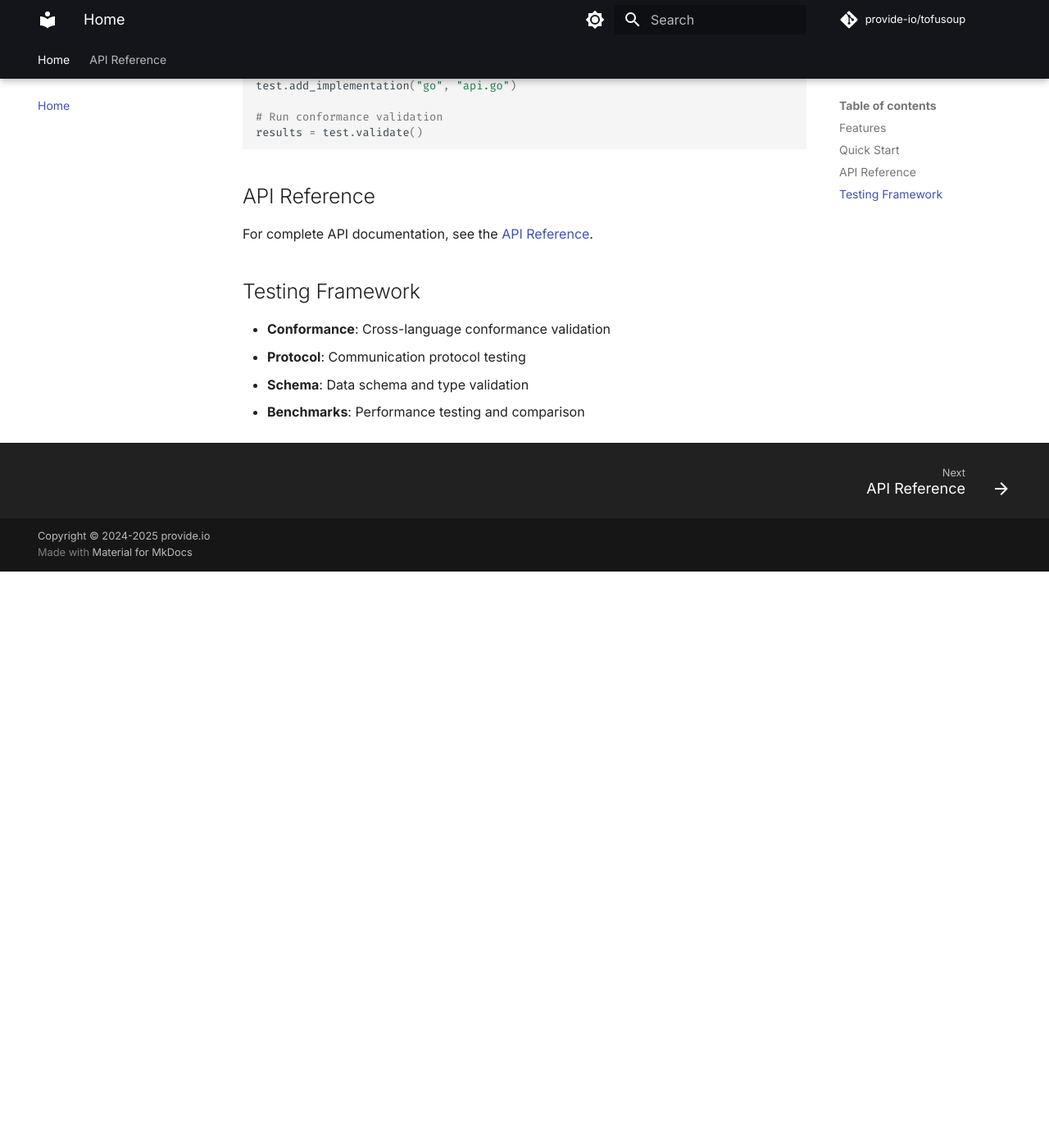
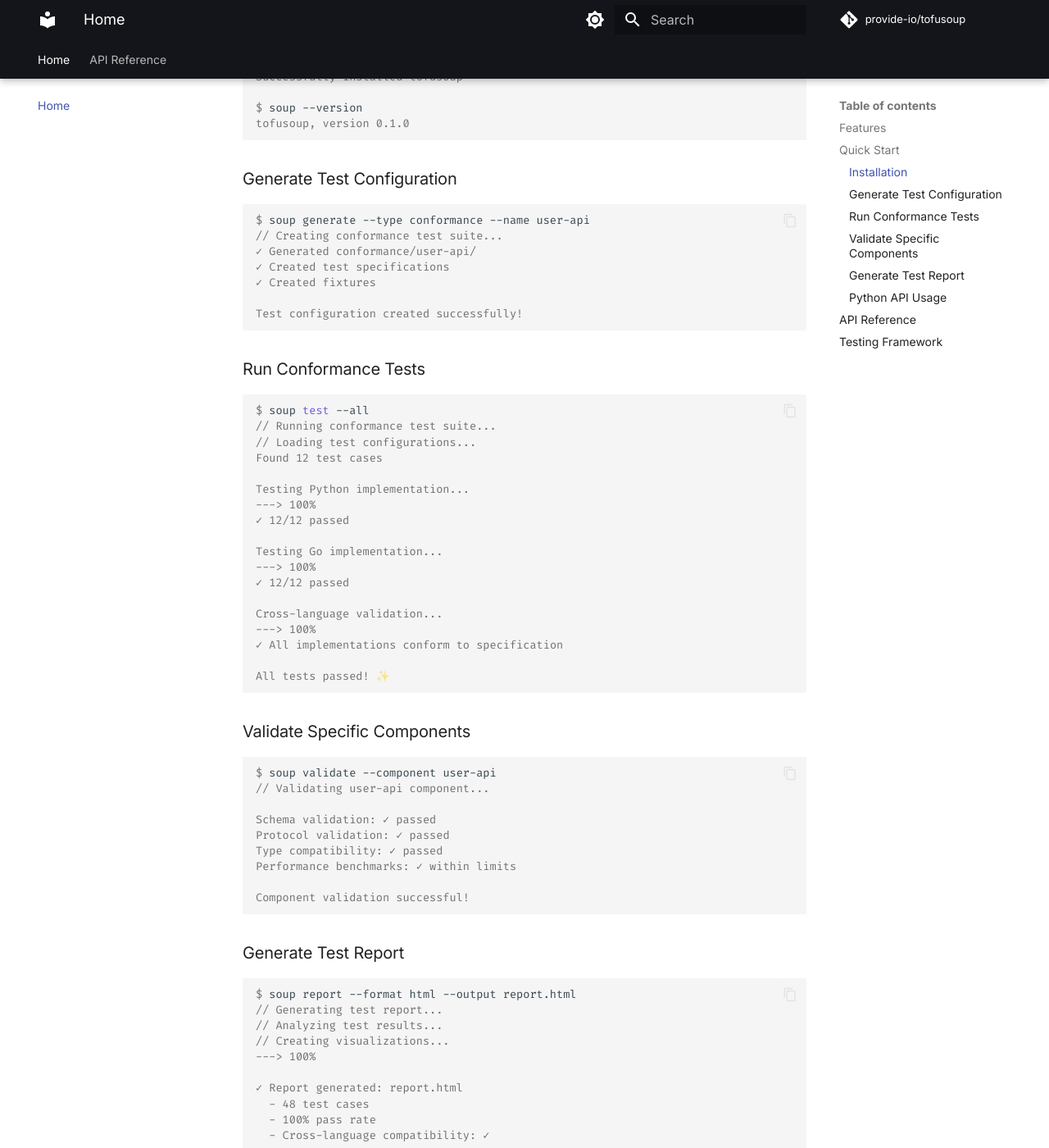
Before and after one commit to livingstaccato/archive-tofusoup, an MkDocs documentation site: the page built from docs/index.md, in a window 1280 px wide and 1400 px high, scrolled down 732 px. Shown: the whole window at 82% size. Built offline with MkDocs 1.6.1 and Material for MkDocs 9.7.7, drawn with Linux system fonts in a browser that asks for light colours; comment, search, counter and statistics services are not loaded; before the commit the page ends 1429 px from its top, so only the background shows below that.

Commit message:
🔼⚙️ [skip ci] auto-commit

````diff
--- a/docs/index.md
+++ b/docs/index.md
@@ -14,6 +14,103 @@ TofuSoup provides:
 - **Performance Benchmarking**: Cross-language performance comparison
 
 ## Quick Start
+
+### Installation
+
+<div class="termy">
+
+```console
+$ pip install tofusoup
+// Installing tofusoup...
+Successfully installed tofusoup
+
+$ soup --version
+tofusoup, version 0.1.0
+```
+
+</div>
+
+### Generate Test Configuration
+
+<div class="termy">
+
+```console
+$ soup generate --type conformance --name user-api
+// Creating conformance test suite...
+✓ Generated conformance/user-api/
+✓ Created test specifications
+✓ Created fixtures
+
+Test configuration created successfully!
+```
+
+</div>
+
+### Run Conformance Tests
+
+<div class="termy">
+
+```console
+$ soup test --all
+// Running conformance test suite...
+// Loading test configurations...
+Found 12 test cases
+
+Testing Python implementation...
+---> 100%
+✓ 12/12 passed
+
+Testing Go implementation...
+---> 100%
+✓ 12/12 passed
+
+Cross-language validation...
+---> 100%
+✓ All implementations conform to specification
+
+All tests passed! ✨
+```
+
+</div>
+
+### Validate Specific Components
+
+<div class="termy">
+
+```console
+$ soup validate --component user-api
+// Validating user-api component...
+
+Schema validation: ✓ passed
+Protocol validation: ✓ passed
+Type compatibility: ✓ passed
+Performance benchmarks: ✓ within limits
+
+Component validation successful!
+```
+
+</div>
+
+### Generate Test Report
+
+<div class="termy">
+
+```console
+$ soup report --format html --output report.html
+// Generating test report...
+// Analyzing test results...
+// Creating visualizations...
+---> 100%
+
+✓ Report generated: report.html
+  - 48 test cases
+  - 100% pass rate
+  - Cross-language compatibility: ✓
+```
+
+</div>
+
+### Python API Usage
 
 ```python
 from tofusoup import ConformanceTest, Protocol
````
